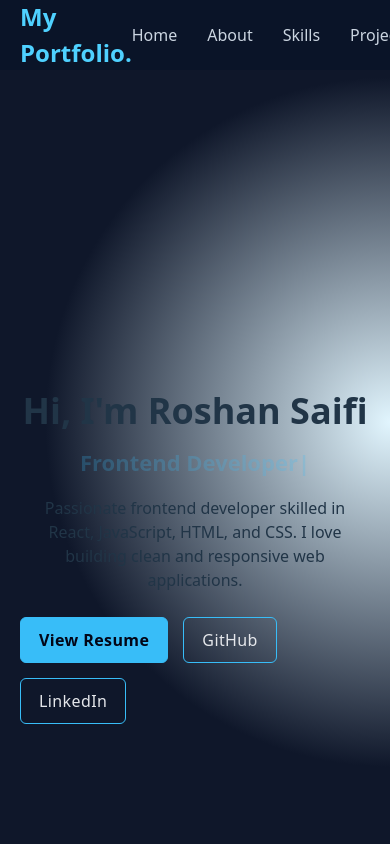
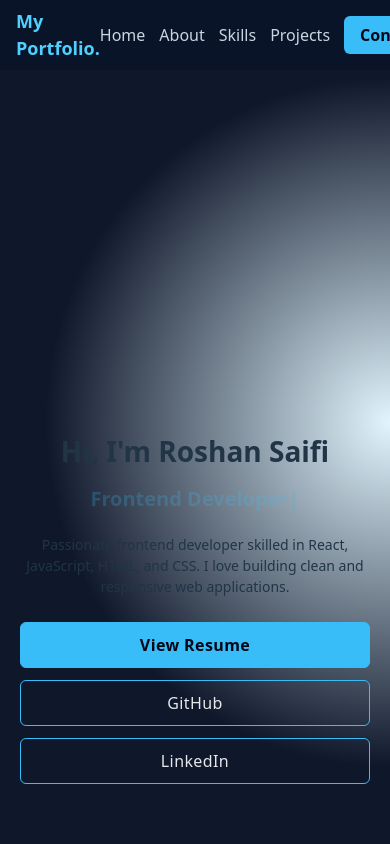
Before and after one commit to RoshanSaifi93/Portfolio, a React (Vite) app: page / in a window 390 px wide. Shown: the top 844 px of the page. Built offline with nearby package versions, Linux system fonts and the light colour scheme.

Commit message:
Fix mobile responsive styles

```diff
--- a/src/Components/Hero.css
+++ b/src/Components/Hero.css
@@ -140,14 +140,31 @@
 
 @media (max-width: 768px) {
   .hero {
-    padding: 120px 20px;
+    padding: 120px 20px 60px;
+    text-align: center;
   }
 
   .hero h1 {
-    font-size: 36px;
+    font-size: 28px;
+    line-height: 1.3;
   }
 
-  .typing {
-    font-size: 22px;
+  .hero h2 {
+    font-size: 20px;
+  }
+
+  .hero p {
+    font-size: 14px;
+    max-width: 100%;
+  }
+
+  .hero-buttons {
+    flex-direction: column;
+    gap: 12px;
+  }
+
+  .hero-buttons a {
+    width: 100%;
+    text-align: center;
   }
 }
--- a/src/Components/Navbar.css
+++ b/src/Components/Navbar.css
@@ -65,6 +65,15 @@
 
 @media (max-width: 768px) {
   .navbar {
-    padding: 0 20px;
+    padding: 12px 16px;
+  }
+
+  .nav-links {
+    gap: 14px;
+    font-size: 14px;
+  }
+
+  .logo {
+    font-size: 18px;
   }
 }
--- a/src/index.css
+++ b/src/index.css
@@ -5,6 +5,9 @@
 }
 
 body {
+  margin: 0;
+  min-width: 320px;
+  min-height: 100vh;
   overflow-x: hidden;
 }
 
@@ -31,14 +34,6 @@ a {
 a:hover {
   color: #535bf2;
 }
-
-body {
-  margin: 0;
-  min-width: 320px;
-  min-height: 100vh;
-  overflow-x: hidden;
-}
-
 
 h1 {
   font-size: 3.2em;
```
